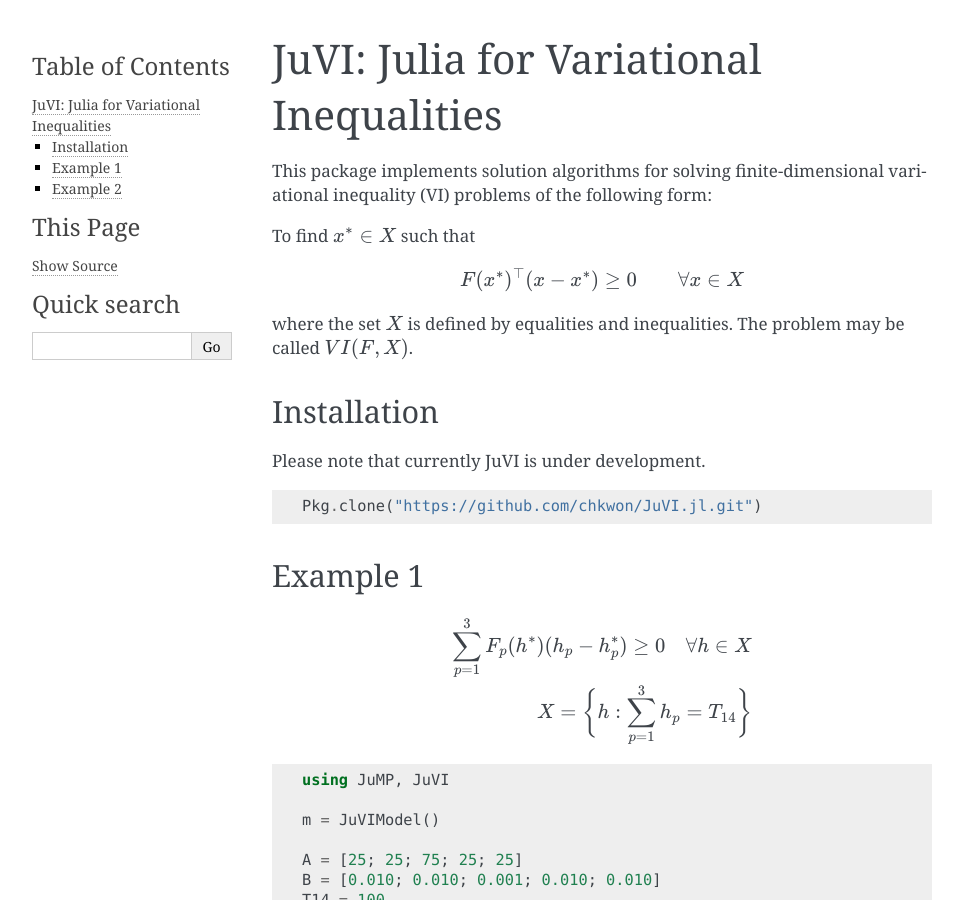
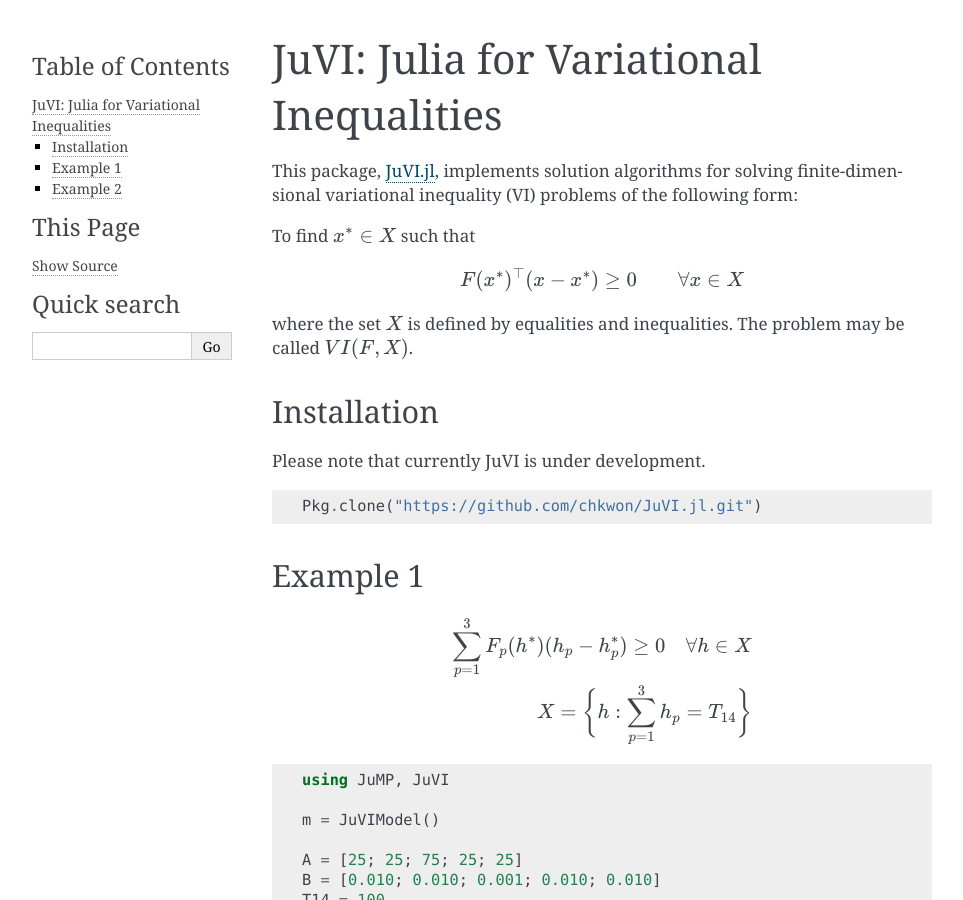
Before and after one commit to chkwon/VariationalInequality.jl, a Sphinx documentation site: the page built from doc/index.rst, in a window 1280 px wide and 900 px high. Shown: the whole window, without its empty margins (148-1111 px from the left). Built offline with Sphinx 7.4.7, drawn with Linux system fonts in a browser that asks for light colours.

Commit message:
link in doc

```diff
--- a/doc/index.rst
+++ b/doc/index.rst
@@ -4,7 +4,7 @@
 JuVI: Julia for Variational Inequalities
 ----------------------------------------
 
-This package implements solution algorithms for solving finite-dimensional variational inequality (VI) problems of the following form:
+This package, `JuVI.jl <https://github.com/chkwon/JuVI.jl>`_, implements solution algorithms for solving finite-dimensional variational inequality (VI) problems of the following form:
 
 To find :math:`x^* \in X` such that
 
```
